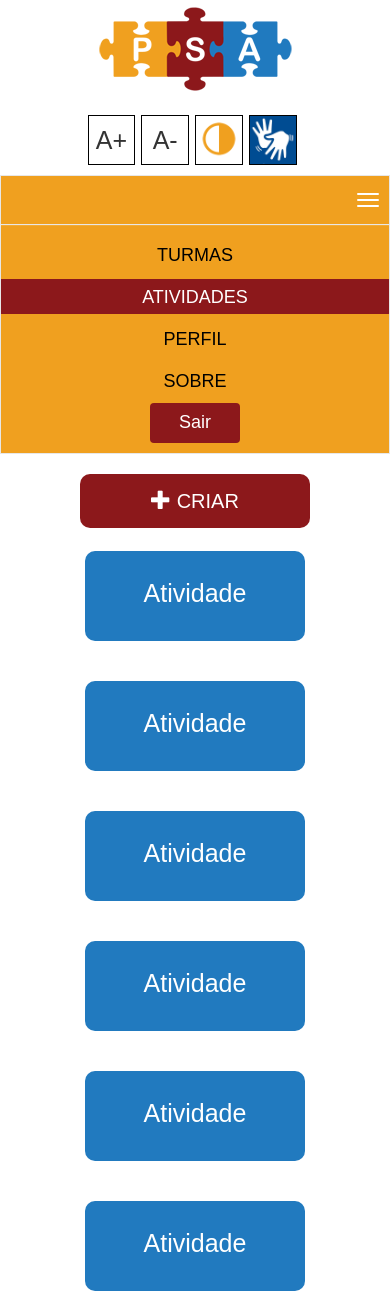
After one commit to joanamespaque/PSA, a CodeIgniter app: page /estagio/Atividades/atividades_professor in a window 390 px wide, after a click on "Toggle navigation"; the page is wider, and only the part inside the window is pictured. The commit adds this page. Run offline with CodeIgniter, Linux system fonts and the light colour scheme; some libraries are stand-ins or nearby versions.

Commit message:
pagina de atividades e ajustes no responsivo

```diff
--- /dev/null
+++ b/application/controllers/Atividades.php
@@ -0,0 +1,18 @@
+<?php
+defined('BASEPATH') OR exit('No direct script access allowed');
+class Atividades extends CI_Controller{
+    public function __construct(){
+        parent::__construct();
+        $this->load->library('session');
+        // turmas podem ser acessadas por professores e alunos, entretanto de formas diferentes!!!!!
+        $this->load->library("controle_acesso");
+
+    }
+    public function atividades_professor(){
+        $this->load->view('header');
+        $this->load->view('nav_professor');
+        $this->load->view('atividades');
+    }
+
+
+}
--- a/application/controllers/Turmas.php
+++ b/application/controllers/Turmas.php
@@ -12,7 +12,7 @@ class Turmas extends CI_Controller{
     public function turmas_professor(){
         $this->load->view('header');
         $this->load->view('nav_professor');
-        $this->load->view('turmas_professor');
+        $this->load->view('turmas');
     }
 
 
--- /dev/null
+++ b/application/views/atividades.php
@@ -0,0 +1,85 @@
+<!DOCTYPE html>
+
+<head>
+	<link rel="stylesheet" href="<?= base_url();?>/assets/css/header.css" media="all">
+	<link rel="stylesheet" href="<?= base_url();?>/assets/css/atividade.css" media="all">
+	<title>Atividades</title>
+</head>
+
+<body>
+	<div class="container">
+		<!-- Esse botao só deve aparecer se um professor estiver logado: -->
+		<div class="button">
+			<div class="criar" expandir="false">
+				<span class="glyphicon glyphicon-plus"></span>
+				CRIAR
+            </div>
+            <div id="opcoes"></div>
+		</div>
+		<div class="listaAtividades">
+			<div id="atividade" class="atividade">
+				<a href="">
+					<p class="nome">Atividade</p> <!-- colocar com php o nome da atividade -->
+				</a>
+			</div>
+			<div id="atividade" class="atividade">
+				<a href="">
+					<p class="nome">Atividade</p> <!-- colocar com php o nome da atividade -->
+				</a>
+			</div>
+			<div id="atividade" class="atividade">
+				<a href="">
+					<p class="nome">Atividade</p> <!-- colocar com php o nome da atividade -->
+				</a>
+			</div>
+			<div id="atividade" class="atividade">
+				<a href="">
+					<p class="nome">Atividade</p> <!-- colocar com php o nome da atividade -->
+				</a>
+			</div>
+			<div id="atividade" class="atividade">
+				<a href="">
+					<p class="nome">Atividade</p> <!-- colocar com php o nome da atividade -->
+				</a>
+			</div>
+			<div id="atividade" class="atividade">
+				<a href="">
+					<p class="nome">Atividade</p> <!-- colocar com php o nome da atividade -->
+				</a>
+			</div>
+		</div>
+	</div>
+	<script>
+            // div class="opcoes">
+            //     <ul>
+            //         <li>JOGO DA FORCA</li>
+            //         <li>JOGO DA MEMÓRIA</li>
+            //     </ul>
+            // </div>
+		document.querySelector('.active').classList.remove('active');
+		document.querySelector('.atividades').classList.add('active');
+		let div = $('#opcoes');
+        $('.criar').click(function() {
+            let expandir = $(this).attr('expandir');
+            if(expandir === "false"){
+                let ul = document.createElement('ul');
+                let li1 = document.createElement('li');
+                li1.textContent = "JOGO DA FORCA";
+                let li2 = document.createElement('li');
+                li2.textContent = "JOGO DA MEMÓRIA";
+                ul.append(li1);
+                ul.append(li2);
+                div.append(ul);
+                div.addClass('opcoes');
+                $(this).attr('expandir', true);
+            } else{
+                div.empty();
+                div.removeClass('opcoes');
+                $(this).attr('expandir', false);
+            }
+        });
+
+	</script>
+</body>
+
+</html>
--- a/application/views/nav_professor.php
+++ b/application/views/nav_professor.php
@@ -20,7 +20,7 @@
 						<a  href="<?= base_url();?>Turmas/turmas_professor">TURMAS</a>
 					</li>
 					<li class="atividades">
-						<a>ATIVIDADES</a>
+						<a href="<?= base_url();?>Atividades/atividades_professor">ATIVIDADES</a>
 					</li>
 					<li class="perfil">
 						<a>PERFIL</a>
--- /dev/null
+++ b/assets/css/atividade.css
@@ -0,0 +1,109 @@
+.listaAtividades, .criar{
+    display:block;
+    margin-left: auto;
+    margin-right: auto;
+}
+.listaAtividades{
+    width: 1100px;
+}
+.atividade{
+    width:220px;
+    height: 90px;
+    background-color: #217ABF;
+    border-radius: 10px;
+    float: left;
+    margin-left:40px;
+    margin-bottom:20px;
+    margin-top:20px;
+}
+p{
+    font-size: 25px;
+    padding-top:25px;
+    color: white;
+    text-align: center;
+}
+.opcoes{
+    background-color:#8C181B;
+    color: white;
+    width: 230px;
+    border-radius: 10px;
+    height: 100px;
+    position: absolute;
+    z-index: 9999;
+    left: 50%;
+    /* top: 50%; */
+    margin-left:-115px;
+    /* margin-top:-40px; */
+}
+.opcoes ul li{
+    z-index: 9999;
+    border-radius: 10px;
+    border: solid 0.5px white;
+    width: 200px;
+    margin-left:auto;
+    margin-right:auto;
+    margin-top: 5px;
+    text-align: center;
+    padding: 3px 3px 3px 3px;
+}
+ul{
+    /* margin-left:0px !important; */
+    padding-left:0px;
+    font-size:18px;
+    padding-top:5px;
+}
+.criar{
+    background-color:#8C181B;
+    color: white;
+    width: 230px;
+    text-align: center;
+    height: 54px;
+    margin-bottom:3px;
+    border-radius: 10px;
+    border:none;
+    font-size: 20px;
+    padding-top:13px;
+}
+@media screen and (max-width: 1100px) {
+    .listaAtividades{
+        width: 800px;
+        display:block;
+        margin-left: auto;
+        margin-right: auto;
+    }
+}
+@media screen and (max-width: 900px) {
+    .listaAtividades{
+        width: 100%;
+    }
+}
+@media screen and (max-width: 780px) {
+    .listaAtividades{
+        width: 600px;
+    }
+}
+@media screen and (max-width: 550px) {
+    .listaAtividades{
+        width: 500px;
+    }
+    #atividade{
+        margin-left:20px;
+    }
+}
+ul.navProfessor li{
+    margin-top:7px !important;
+}
+
+@media screen and (max-width: 500px) {
+    .listaAtividades{
+        width: 220px;
+    }
+    #atividade{
+        margin-left:none;
+    }
+}
+@media screen and (max-width: 500px) {
+    #atividade{
+        margin-left:0;
+    }
+}
--- a/assets/css/cadastro.css
+++ b/assets/css/cadastro.css
@@ -27,7 +27,7 @@ a{
     text-align: center;
 }
 .formulario{
-    width: 640px;
+    width: 570px;
 }
 label{
     margin-bottom: -10px;
--- a/assets/css/header.css
+++ b/assets/css/header.css
@@ -7,7 +7,6 @@
 }
 ul.navProfessor{
     width: 630px!important;
-
 }
 .atividades{
     margin-left:15px;
@@ -108,7 +107,7 @@ h2{
     font-size: 18px;
     color: white;
     background-color:#8C181B;
-    margin-top: 10px;
+    margin-top: 5px;
 }
 button:hover{
     text-decoration: underline !important;
@@ -130,7 +129,7 @@ button:hover{
         margin-bottom:-22px;
 	}
 }
-@media screen and (max-width: 768px) {
+@media screen and (max-width: 767px) {
     .navBar li, .logout{
         float:none !important;
         display: block;
@@ -140,8 +139,7 @@ button:hover{
     .navBar ul{
         height: 100%;
     }
-    ul.navProfessor{
+    ul.navProfessor, li.active{
         width: 100% !important;
     }
-
 }
--- a/assets/css/turma.css
+++ b/assets/css/turma.css
@@ -47,6 +47,9 @@ output{
     font-size: 17px;
     padding-top:15px;
 }
+.logout{
+    margin-top:10px;
+}
 /* @media screen and (max-width: 890px) {
     .turmas{
         width: 95%;
```
Also changed, not shown: application/views/turmas.php (added, +32 -0 lines), application/views/turmas_professor.php (deleted, +0 -90 lines).
